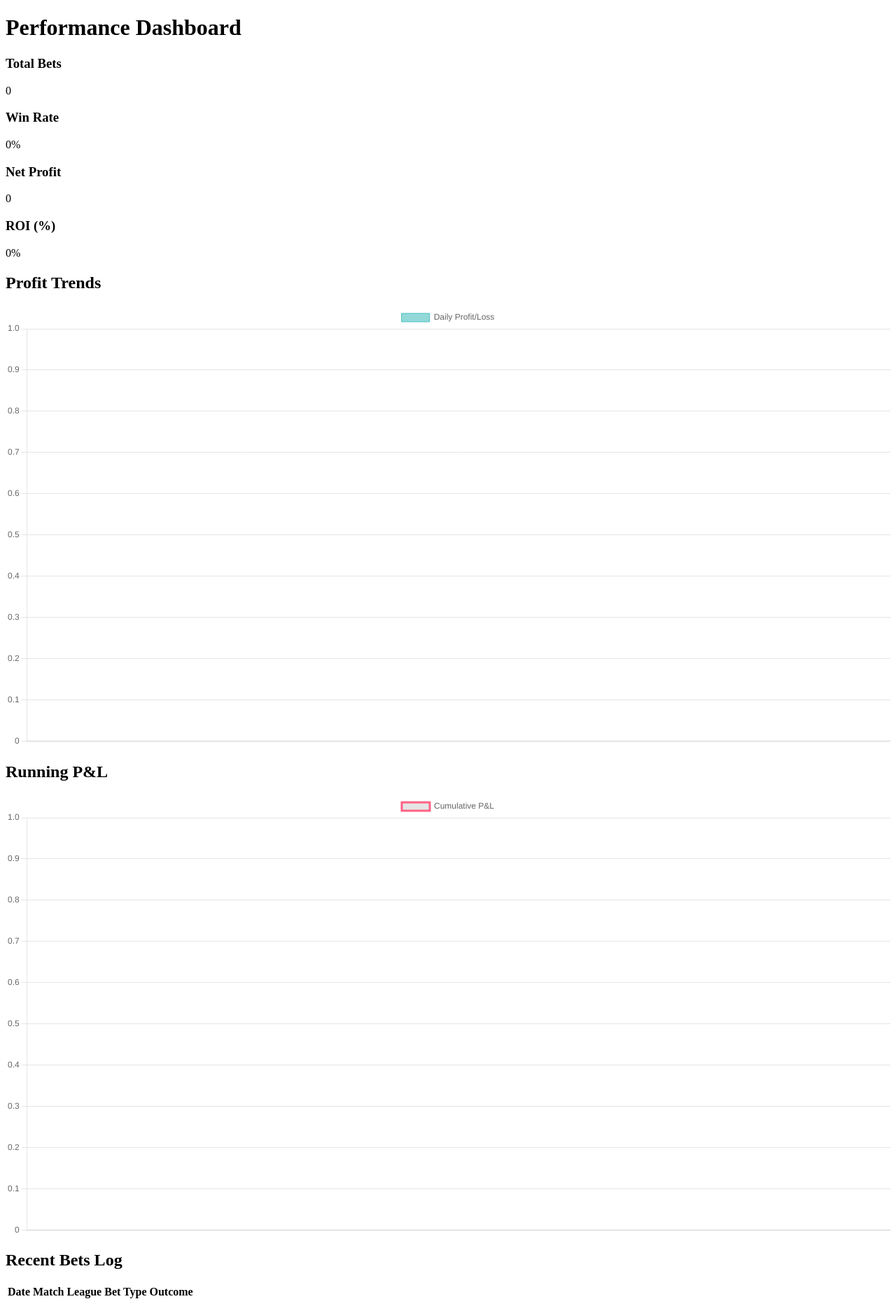
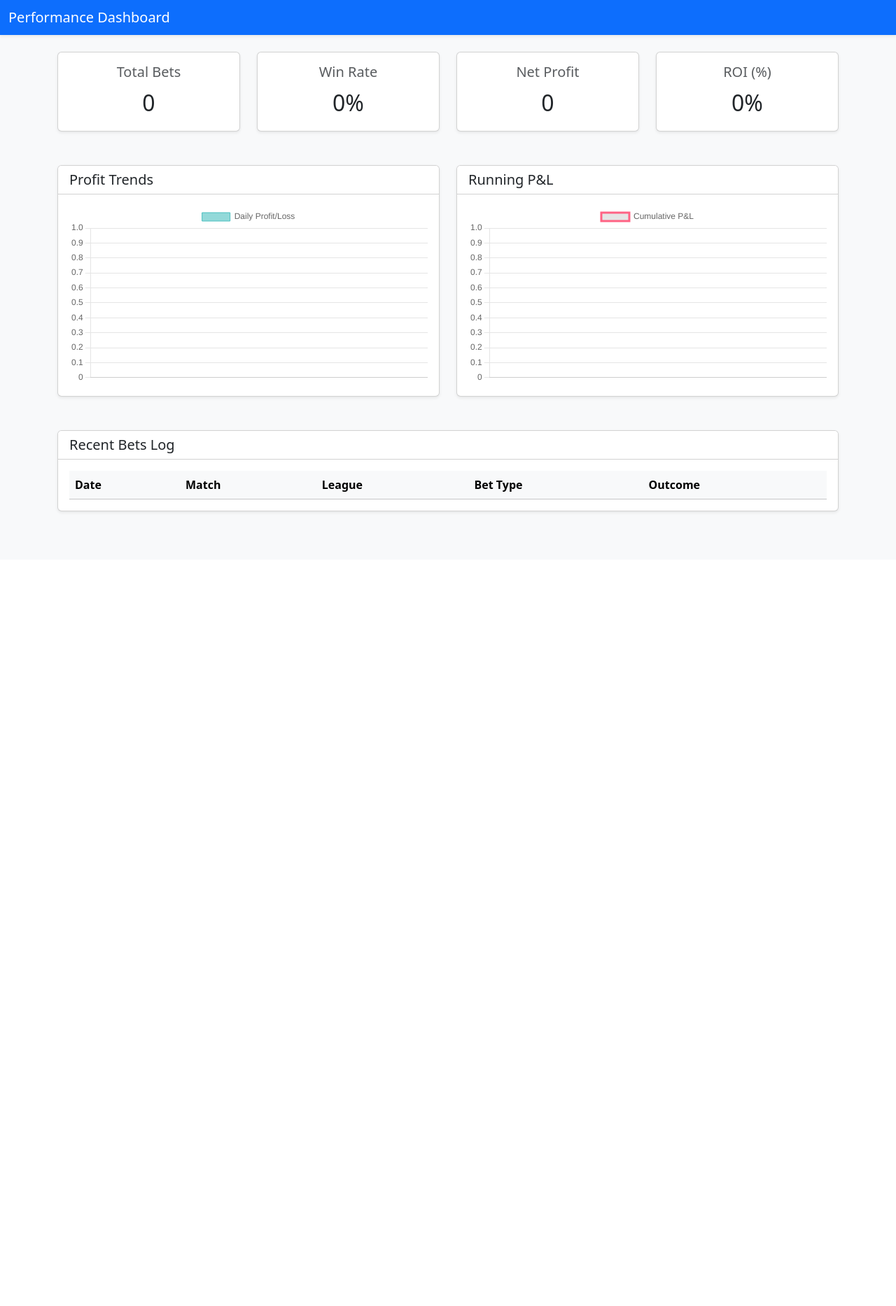
Before and after one commit to atho-gitrepo/36_80_performance_dashboard, a Flask app: page / in a window 1280 px wide. Shown: the whole page at 70% size. After the commit the page ends 734 px from the top, so only its background shows below. Run offline with Flask 3, Linux system fonts and the light colour scheme; data that the repository does not hold is empty.

Commit message:
Update index.html with bootstrap 5

```diff
--- a/templates/index.html
+++ b/templates/index.html
@@ -4,46 +4,86 @@
     <meta charset="UTF-8">
     <meta name="viewport" content="width=device-width, initial-scale=1.0">
     <title>Betting Strategy Performance Dashboard</title>
+    <link href="https://cdn.jsdelivr.net/npm/bootstrap@5.3.3/dist/css/bootstrap.min.css" rel="stylesheet" integrity="sha384-QWTKZyjpPEjISv5WaRU9OFeRpok6YctnYmDr5pNlyT2bRjXh0JMhjY6hW+ALEwIH" crossorigin="anonymous">
     <link rel="stylesheet" href="{{ url_for('static', filename='css/style.css') }}">
     <script src="https://cdn.jsdelivr.net/npm/chart.js"></script>
 </head>
-<body>
-    <header>
-        <h1>Performance Dashboard</h1>
-    </header>
+<body class="bg-light">
 
-    <main>
-        <section class="kpi-section">
-            <div class="kpi-card">
-                <h3>Total Bets</h3>
-                <p id="total-bets">-</p>
+    <nav class="navbar navbar-dark bg-primary shadow-sm">
+        <div class="container-fluid">
+            <span class="navbar-brand mb-0 h1">Performance Dashboard</span>
         </div>
-            <div class="kpi-card">
-                <h3>Win Rate</h3>
-                <p id="win-rate">-</p>
+    </nav>
+
+    <div class="container mt-4">
+
+        <div class="row row-cols-1 row-cols-md-4 g-4 mb-5">
+            <div class="col">
+                <div class="card text-center shadow-sm">
+                    <div class="card-body">
+                        <h5 class="card-title text-muted">Total Bets</h5>
+                        <p class="card-text fs-2" id="total-bets">-</p>
                     </div>
-            <div class="kpi-card">
-                <h3>Net Profit</h3>
-                <p id="net-profit">-</p>
                 </div>
-            <div class="kpi-card">
-                <h3>ROI (%)</h3>
-                <p id="roi">-</p>
             </div>
-        </section>
+            <div class="col">
+                <div class="card text-center shadow-sm">
+                    <div class="card-body">
+                        <h5 class="card-title text-muted">Win Rate</h5>
+                        <p class="card-text fs-2" id="win-rate">-</p>
+                    </div>
+                </div>
+            </div>
+            <div class="col">
+                <div class="card text-center shadow-sm">
+                    <div class="card-body">
+                        <h5 class="card-title text-muted">Net Profit</h5>
+                        <p class="card-text fs-2" id="net-profit">-</p>
+                    </div>
+                </div>
+            </div>
+            <div class="col">
+                <div class="card text-center shadow-sm">
+                    <div class="card-body">
+                        <h5 class="card-title text-muted">ROI (%)</h5>
+                        <p class="card-text fs-2" id="roi">-</p>
+                    </div>
+                </div>
+            </div>
+        </div>
 
-        <section class="chart-section">
-            <h2>Profit Trends</h2>
+        <div class="row g-4 mb-5">
+            <div class="col-md-6">
+                <div class="card shadow-sm h-100">
+                    <div class="card-header bg-white">
+                        <h5 class="mb-0">Profit Trends</h5>
+                    </div>
+                    <div class="card-body">
                         <canvas id="profitTrendsChart"></canvas>
+                    </div>
+                </div>
+            </div>
+            <div class="col-md-6">
+                <div class="card shadow-sm h-100">
+                    <div class="card-header bg-white">
+                        <h5 class="mb-0">Running P&L</h5>
+                    </div>
+                    <div class="card-body">
+                        <canvas id="runningPnlChart"></canvas>
+                    </div>
+                </div>
+            </div>
+        </div>
 
-            <h2>Running P&L</h2>
-            <canvas id="runningPnlChart"></canvas>
-        </section>
-
-        <section class="history-section">
-            <h2>Recent Bets Log</h2>
-            <table id="bet-history-table">
-                <thead>
+        <div class="card shadow-sm">
+            <div class="card-header bg-white">
+                <h5 class="mb-0">Recent Bets Log</h5>
+            </div>
+            <div class="card-body">
+                <div class="table-responsive">
+                    <table class="table table-hover mb-0" id="bet-history-table">
+                        <thead class="table-light">
                             <tr>
                                 <th>Date</th>
                                 <th>Match</th>
@@ -55,9 +95,13 @@
                         <tbody>
                             </tbody>
                     </table>
-        </section>
-    </main>
+                </div>
+            </div>
+        </div>
 
+    </div>
+
+    <script src="https://cdn.jsdelivr.net/npm/bootstrap@5.3.3/dist/js/bootstrap.bundle.min.js" integrity="sha384-YvpcrYf0tY3lHB60NNkmXc5s9fDVZLESaAA55NDzOxhy9GkcIdslK1eN7N6jIeHz" crossorigin="anonymous"></script>
     <script src="{{ url_for('static', filename='js/dashboard.js') }}"></script>
 </body>
 </html>
```
Lines whose indentation alone changed are shown as unchanged.
